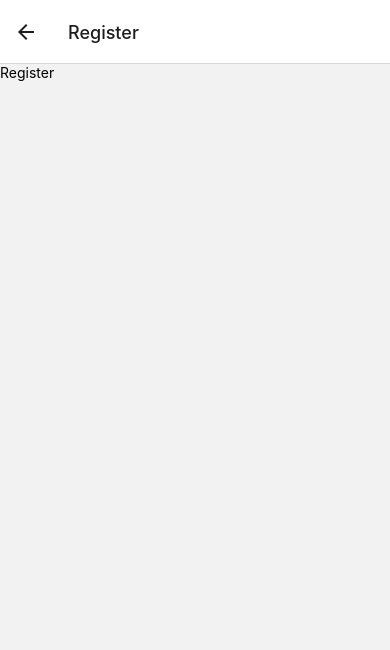
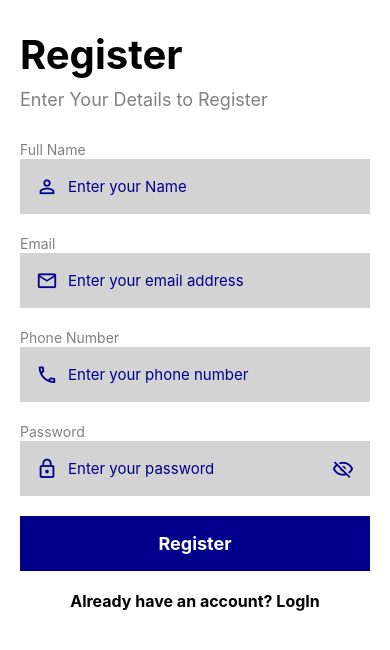
Before and after one commit to kvrp97/authenticationApp-react-native, a React Native app: screen /Register in a window 390 px wide. Shown: the top 650 px of the page. Built offline with nearby package versions, Linux system fonts and the light colour scheme.

Commit message:
input validation on register in done

```diff
--- a/App.js
+++ b/App.js
@@ -11,9 +11,9 @@ const Stack = createNativeStackNavigator();
 const App = () => {
   return (
     <NavigationContainer>
-      <Stack.Navigator initialRouteName="Home">
+      <Stack.Navigator screenOptions={{ headerShown: false }}>
+        <Stack.Screen name="Register" component={Register} />
         <Stack.Screen name="LogIn" component={LogIn} />
-        <Stack.Screen name="Register" component={Register} />
         <Stack.Screen name="Home" component={Home} />
       </Stack.Navigator>
     </NavigationContainer>
--- a/package.json
+++ b/package.json
@@ -10,13 +10,13 @@
     "test": "jest"
   },
   "dependencies": {
-    "@react-native-async-storage/async-storage": "^1.18.1",
     "@react-navigation/native": "^6.1.6",
     "@react-navigation/native-stack": "^6.9.12",
     "react": "18.2.0",
     "react-native": "0.71.8",
     "react-native-safe-area-context": "^4.5.2",
-    "react-native-screens": "^3.20.0"
+    "react-native-screens": "^3.20.0",
+    "react-native-vector-icons": "^9.2.0"
   },
   "devDependencies": {
     "@babel/core": "^7.20.0",
--- /dev/null
+++ b/src/components/Button.js
@@ -0,0 +1,31 @@
+import { StyleSheet, Text, TouchableOpacity, View } from 'react-native'
+import React from 'react'
+
+const Button = ({ title, onPress }) => {
+    return (
+        <TouchableOpacity
+            style={styles.buttonStyle}
+            activeOpacity={0.7}
+            onPress={onPress}
+        >
+            <Text style={styles.buttonTitle}>{title}</Text>
+        </TouchableOpacity>
+    )
+}
+
+const styles = StyleSheet.create({
+    buttonStyle: {
+        height: 55,
+        width: '100%',
+        backgroundColor: 'darkblue',
+        justifyContent: 'center',
+        alignItems: 'center',
+    },
+    buttonTitle: {
+        color: 'white',
+        fontSize: 18,
+        fontWeight: 'bold',
+    }
+})
+
+export default Button
--- /dev/null
+++ b/src/components/InputText.js
@@ -0,0 +1,72 @@
+import { StyleSheet, Text, View, TextInput } from 'react-native'
+import React, { useState } from 'react'
+import Icon from 'react-native-vector-icons/MaterialCommunityIcons'
+
+const InputText = ({ label, iconName, error, password, onFocus = () => { }, ...props }) => {
+
+  const [isFocused, setIsFocused] = useState(false);
+  const [hidePassword, setHidePassword] = useState(password);
+
+  return (
+    <View style={{ marginBottom: 20 }}>
+      <Text style={styles.labelStyle}>{label}</Text>
+      <View style={[styles.inputContainer, { borderColor: error ? 'red' : isFocused ? 'darkblue' : 'lightgray' }]}>
+        <Icon name={iconName} style={styles.iconStyle} />
+        <TextInput
+          style={styles.textInputStyle}
+          secureTextEntry={hidePassword}
+          autoCorrect={false}
+          onFocus={() => {
+            onFocus();
+            setIsFocused(true);
+          }}
+          onBlur={() => {
+            setIsFocused(false);
+          }}
+          {...props}
+        />
+        {password && (
+          <Icon
+            onPress={() => setHidePassword(!hidePassword)}
+            name={hidePassword ? 'eye-off-outline' : 'eye-outline'}
+            style={{ fontSize: 22, color: 'darkblue' }}
+          />
+        )}
+      </View>
+      {error && (<Text style={styles.errorText}>{error}</Text>)}
+    </View>
+  )
+}
+
+const styles = StyleSheet.create({
+  labelStyle: {
+    marginVertical: 1,
+    fontSize: 14,
+    color: 'gray'
+  },
+  inputContainer: {
+    height: 55,
+    backgroundColor: 'lightgray',
+    flexDirection: 'row',
+    paddingHorizontal: 15,
+    borderWidth: 0.5,
+    alignItems: 'center',
+  },
+  iconStyle: {
+    fontSize: 22,
+    color: 'darkblue',
+    marginRight: 10
+  },
+  textInputStyle: {
+    color: 'darkblue',
+    fontSize: 15,
+    flex: 1,
+  },
+  errorText: {
+    color: 'red',
+    fontSize: 12,
+    marginTop: 1
+  }
+})
+
+export default InputText
--- a/src/screens/Home.js
+++ b/src/screens/Home.js
@@ -9,6 +9,7 @@ const Home = () => {
   )
 }
 
+const styles = StyleSheet.create({})
+
+
 export default Home
-
-const styles = StyleSheet.create({})
--- a/src/screens/LogIn.js
+++ b/src/screens/LogIn.js
@@ -1,14 +1,14 @@
 import { StyleSheet, Text, View } from 'react-native'
 import React from 'react'
 
-const LogIn = () => {
+const LogIn = ({navigation}) => {
   return (
     <View>
-      <Text>LogIn</Text>
+      <Text onPress={()=> navigation.navigate('Register')} >LogIn</Text>
     </View>
   )
 }
 
+const styles = StyleSheet.create({})
+
 export default LogIn
-
-const styles = StyleSheet.create({})
--- a/src/screens/Register.js
+++ b/src/screens/Register.js
@@ -1,14 +1,148 @@
-import { StyleSheet, Text, View } from 'react-native'
-import React from 'react'
+import { SafeAreaView, ScrollView, StyleSheet, Text, View, Keyboard } from 'react-native'
+import React, { useState } from 'react'
+import InputText from '../components/InputText'
+import Button from '../components/Button'
 
-const Register = () => {
+const Register = ({ navigation }) => {
+
+  const [inputs, setInputs] = useState({
+    fullName: '',
+    email: '',
+    phoneNumber: '',
+    password: '',
+  });
+
+  const [errors, setErrors] = useState({});
+
+  const handleInputs = (text, input) => {
+    setInputs((previousInput) => ({
+      ...previousInput,
+      [input]: text
+    }))
+  }
+
+  const validate = () => {
+    Keyboard.dismiss();
+    let valid = true;
+
+    const emailRegex = new RegExp("/^[A-Z0-9._%+-]+@[A-Z0-9.-]+\.[A-Z]{2,4}$/");
+    const passwordRegex = new RegExp("/^(?=.*[a-z])(?=.*[A-Z])(?=.*\d)(?=.*[!@#&()])(?!.*\s).{8,}$/");
+
+    if (!inputs.fullName) {
+      handleErrorMessage('Please enter the name', 'fullName');
+      valid = false;
+    }
+
+    if (!inputs.email) {
+      handleErrorMessage('Please input an email', 'email');
+      valid = false;
+    } else if (!emailRegex.test(inputs.email)) {
+      handleErrorMessage('Please enter a valid email', 'email');
+      valid = false;
+    }
+
+    if (!inputs.phoneNumber) {
+      handleErrorMessage('Please enter the phone number', 'phoneNumber');
+      valid = false;
+    }
+
+    if (!inputs.password) {
+      handleErrorMessage('Please enter the password', 'password');
+      valid = false;
+    } else if (inputs.password.length < 8 ) {
+      handleErrorMessage('Minimum password length is 8', 'password');
+      valid = false;
+    } else if(!passwordRegex.test(inputs.password)) {
+      handleErrorMessage('Password must be contained upper/lower case, numbers, special characters', 'password');
+      valid = false;
+    }
+
+  }
+
+  const handleErrorMessage = (errorMessage, input) => {
+    setErrors((previousValue) => ({
+      ...previousValue,
+      [input]: errorMessage
+    }));
+  }
+
   return (
-    <View>
-      <Text>Register</Text>
-    </View>
+    <SafeAreaView style={{ backgroundColor: 'white', flex: 1 }}>
+      <ScrollView contentContainerStyle={{ paddingTop: 30, paddingHorizontal: 20 }}>
+        <Text style={styles.registerText}>Register</Text>
+        <Text style={styles.subText}>Enter Your Details to Register</Text>
+        <View style={{ marginVertical: 20 }}>
+          <InputText
+            iconName={'account-outline'}
+            label={'Full Name'}
+            placeholder={'Enter your Name'}
+            keyboardType={'default'}
+            value={inputs.fullName}
+            onChangeText={(text) => handleInputs(text, 'fullName')}
+            error={errors.fullName}
+            onFocus={() => handleErrorMessage(null, 'fullName')}
+          />
+          <InputText
+            iconName={'email-outline'}
+            label={'Email'}
+            placeholder={'Enter your email address'}
+            keyboardType={'email-address'}
+            value={inputs.email}
+            onChangeText={(text) => handleInputs(text, 'email')}
+            error={errors.email}
+            onFocus={() => handleErrorMessage(null, 'email')}
+          />
+          <InputText
+            iconName={'phone-outline'}
+            label={'Phone Number'}
+            placeholder={'Enter your phone number'}
+            keyboardType={'phone-pad'}
+            value={inputs.phoneNumber}
+            onChangeText={(text) => handleInputs(text, 'phoneNumber')}
+            error={errors.phoneNumber}
+            onFocus={() => handleErrorMessage(null, 'phoneNumber')}
+          />
+          <InputText
+            iconName={'lock-outline'}
+            label={'Password'}
+            placeholder={'Enter your password'}
+            password
+            value={inputs.password}
+            onChangeText={(text) => handleInputs(text, 'password')}
+            error={errors.password}
+            onFocus={() => handleErrorMessage(null, 'password')}
+          />
+          <Button title={'Register'} onPress={validate} />
+          <Text
+            style={styles.haveAccountText}
+            onPress={() => navigation.navigate('LogIn')}
+          >
+            Already have an account? LogIn
+          </Text>
+        </View>
+      </ScrollView>
+    </SafeAreaView>
   )
 }
 
+const styles = StyleSheet.create({
+  registerText: {
+    color: 'black',
+    fontSize: 40,
+    fontWeight: 'bold'
+  },
+  subText: {
+    color: 'gray',
+    fontSize: 18,
+    marginVertical: 10
+  },
+  haveAccountText: {
+    fontSize: 16,
+    color: 'black',
+    textAlign: 'center',
+    fontWeight: 'bold',
+    marginVertical: 20
+  }
+})
+
 export default Register
-
-const styles = StyleSheet.create({})
```
Also changed, not shown: 2 other files (tests, documents, lock files or other folders).
